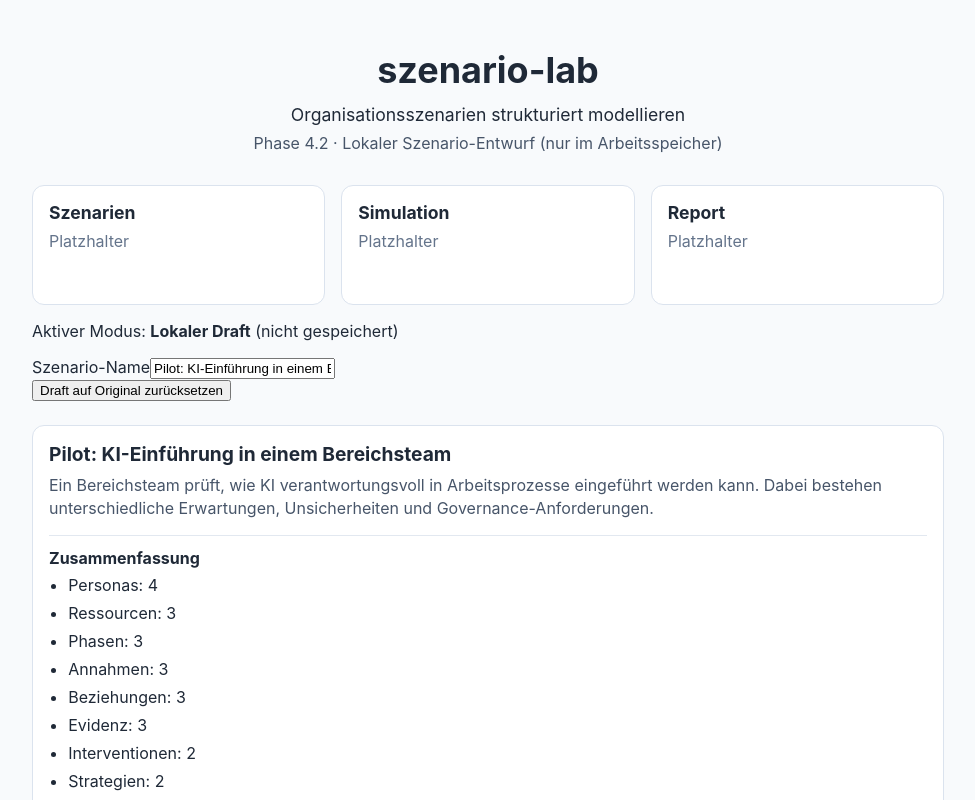
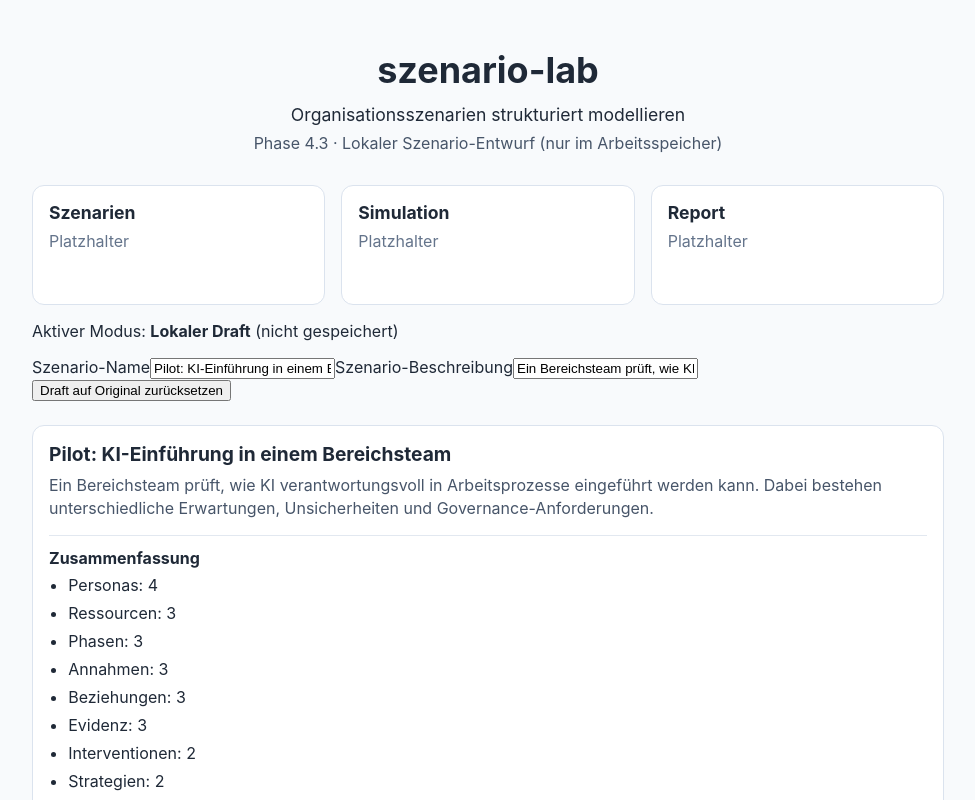
Before and after one commit to Mudler17/szenario-lab, a React (Vite) app: page / in a window 1280 px wide. Shown: the top 800 px of the page, without its empty margins (152-1127 px from the left). Built offline with nearby package versions, Linux system fonts and the light colour scheme.

Commit message:
feat(scenarios): edit scenario draft description

```diff
--- a/src/features/scenarios/editing/components/ScenarioDraftForm.jsx
+++ b/src/features/scenarios/editing/components/ScenarioDraftForm.jsx
@@ -1,4 +1,4 @@
-function ScenarioDraftForm({ scenario, onNameChange }) {
+function ScenarioDraftForm({ scenario, onNameChange, onDescriptionChange }) {
   if (!scenario) {
     return null;
   }
@@ -13,6 +13,14 @@ function ScenarioDraftForm({ scenario, onNameChange }) {
         value={scenario.name ?? ''}
         onChange={(event) => onNameChange(event.target.value)}
       />
+      <label htmlFor="scenario-draft-description">Szenario-Beschreibung</label>
+      <input
+        id="scenario-draft-description"
+        name="scenarioDescription"
+        type="text"
+        value={scenario.description ?? ''}
+        onChange={(event) => onDescriptionChange(event.target.value)}
+      />
     </section>
   );
 }
--- a/src/pages/HomePage.jsx
+++ b/src/pages/HomePage.jsx
@@ -25,12 +25,25 @@ function HomePage() {
     });
   };
 
+  const handleScenarioDescriptionChange = (nextDescription) => {
+    setScenarioDraft((currentDraft) => {
+      if (!currentDraft) {
+        return currentDraft;
+      }
+
+      return {
+        ...currentDraft,
+        description: nextDescription,
+      };
+    });
+  };
+
   return (
     <main className="page">
       <section className="hero">
         <h1>szenario-lab</h1>
         <p className="subtitle">Organisationsszenarien strukturiert modellieren</p>
-        <p className="phase-note">Phase 4.2 · Lokaler Szenario-Entwurf (nur im Arbeitsspeicher)</p>
+        <p className="phase-note">Phase 4.3 · Lokaler Szenario-Entwurf (nur im Arbeitsspeicher)</p>
       </section>
 
       <section className="placeholder-grid" aria-label="Module in Vorbereitung">
@@ -52,7 +65,11 @@ function HomePage() {
         <p>
           Aktiver Modus: <strong>Lokaler Draft</strong> (nicht gespeichert)
         </p>
-        <ScenarioDraftForm scenario={scenarioDraft} onNameChange={handleScenarioNameChange} />
+        <ScenarioDraftForm
+          scenario={scenarioDraft}
+          onNameChange={handleScenarioNameChange}
+          onDescriptionChange={handleScenarioDescriptionChange}
+        />
         <button type="button" onClick={handleResetDraft}>
           Draft auf Original zurücksetzen
         </button>
```
